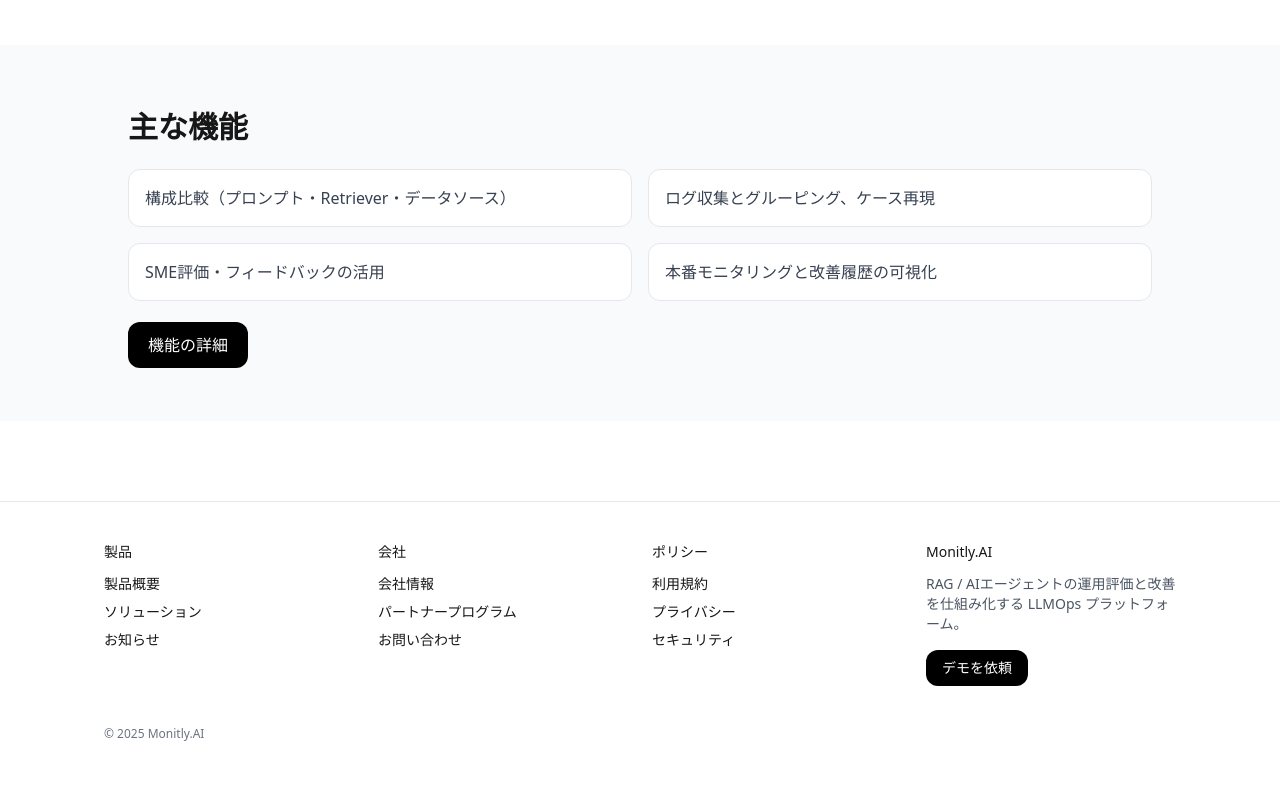
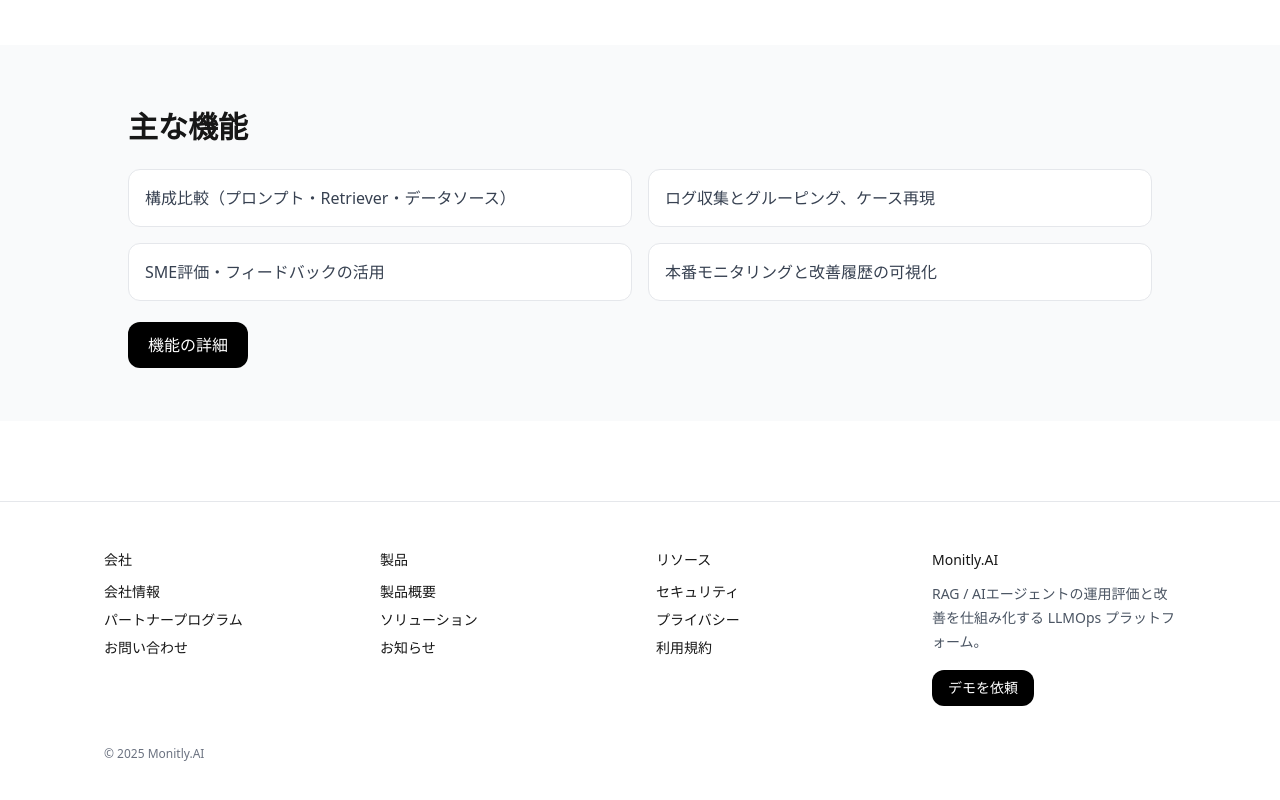
Before and after one commit to monitly-hioki/monitlyai-site, a Next.js app: page / in a window 1280 px wide. Shown: the part 744-1544 px from the top of the page. Built offline with nearby package versions, Linux system fonts and the light colour scheme.

Commit message:
feat(footer): corporate layout (会社→製品→リソース→CTA)

```diff
--- a/components/Footer.tsx
+++ b/components/Footer.tsx
@@ -3,40 +3,46 @@ import Link from "next/link";
 export default function Footer() {
   return (
     <footer className="mt-20 border-t bg-white">
-      <div className="max-w-6xl mx-auto px-6 md:px-10 py-10">
-        <div className="grid sm:grid-cols-2 md:grid-cols-4 gap-6 text-sm">
-          <div>
+      <div className="max-w-6xl mx-auto px-6 md:px-10 py-12">
+        <div className="grid grid-cols-2 md:grid-cols-4 gap-8 text-sm">
+          <nav aria-label="会社">
+            <div className="font-medium">会社</div>
+            <ul className="mt-3 space-y-2">
+              <li><Link href="/company" className="hover:underline">会社情報</Link></li>
+              <li><Link href="/partners" className="hover:underline">パートナープログラム</Link></li>
+              <li><Link href="/contact" className="hover:underline">お問い合わせ</Link></li>
+            </ul>
+          </nav>
+
+          <nav aria-label="製品">
             <div className="font-medium">製品</div>
             <ul className="mt-3 space-y-2">
               <li><Link href="/product" className="hover:underline">製品概要</Link></li>
               <li><Link href="/solutions" className="hover:underline">ソリューション</Link></li>
               <li><Link href="/news" className="hover:underline">お知らせ</Link></li>
             </ul>
-          </div>
-          <div>
-            <div className="font-medium">会社</div>
+          </nav>
+
+          <nav aria-label="リソース">
+            <div className="font-medium">リソース</div>
             <ul className="mt-3 space-y-2">
-              <li><Link href="/company" className="hover:underline">会社情報</Link></li>
-              <li><Link href="/partners" className="hover:underline">パートナープログラム</Link></li>
-              <li><Link href="/contact" className="hover:underline">お問い合わせ</Link></li>
+              <li><Link href="/security" className="hover:underline">セキュリティ</Link></li>
+              <li><Link href="/privacy" className="hover:underline">プライバシー</Link></li>
+              <li><Link href="/terms" className="hover:underline">利用規約</Link></li>
             </ul>
-          </div>
-          <div>
-            <div className="font-medium">ポリシー</div>
-            <ul className="mt-3 space-y-2">
-              <li><Link href="/terms" className="hover:underline">利用規約</Link></li>
-              <li><Link href="/privacy" className="hover:underline">プライバシー</Link></li>
-              <li><Link href="/security" className="hover:underline">セキュリティ</Link></li>
-            </ul>
-          </div>
+          </nav>
+
           <div>
             <div className="font-medium">Monitly.AI</div>
-            <p className="mt-3 text-gray-600">RAG / AIエージェントの運用評価と改善を仕組み化する LLMOps プラットフォーム。</p>
+            <p className="mt-3 text-gray-600 leading-6">
+              RAG / AIエージェントの運用評価と改善を仕組み化する LLMOps プラットフォーム。
+            </p>
             <div className="mt-4">
               <Link href="/contact" className="inline-block rounded-xl bg-black text-white px-4 py-2">デモを依頼</Link>
             </div>
           </div>
         </div>
+
         <div className="mt-10 text-xs text-gray-500">
           © {new Date().getFullYear()} Monitly.AI
         </div>
```
